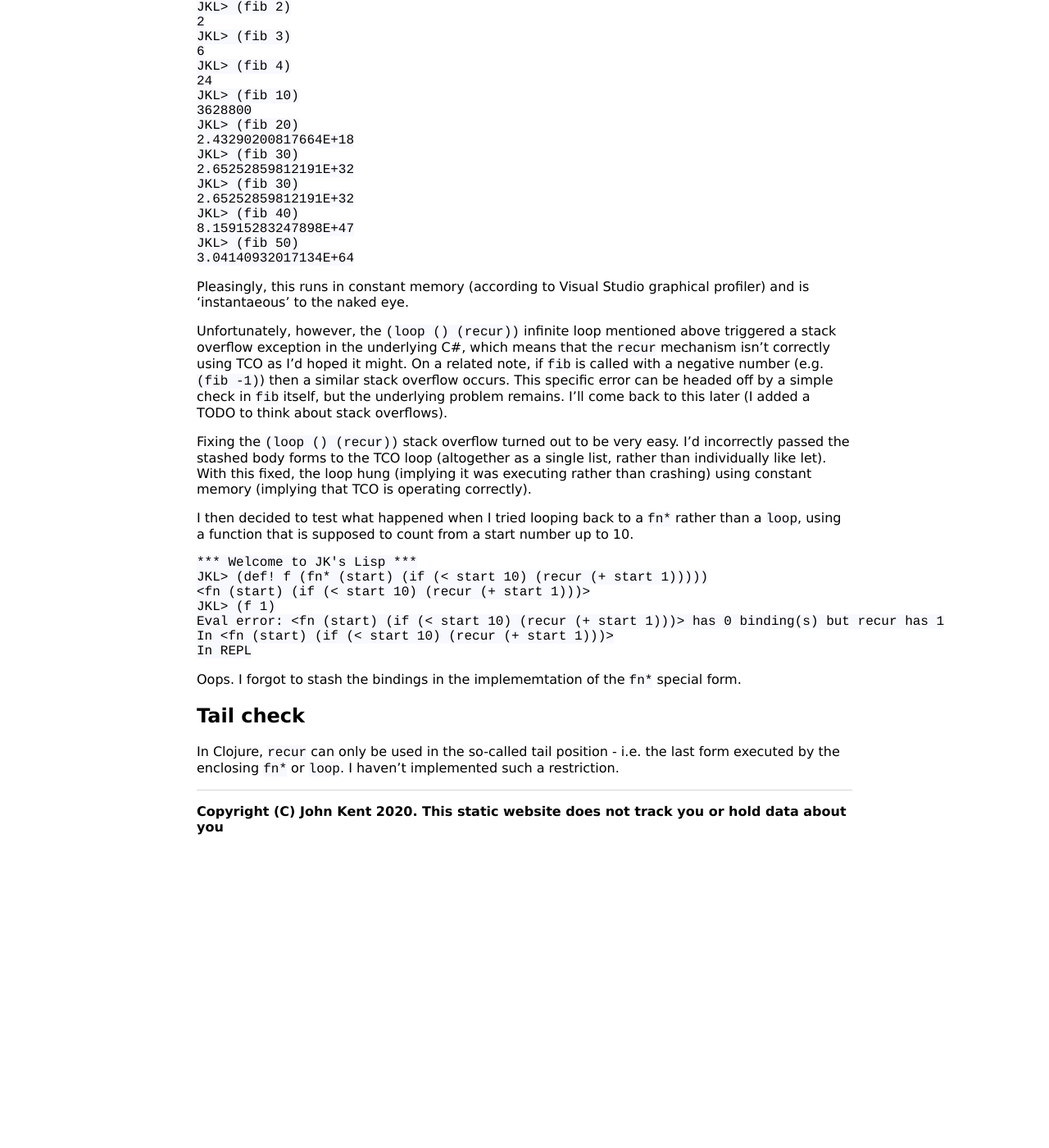
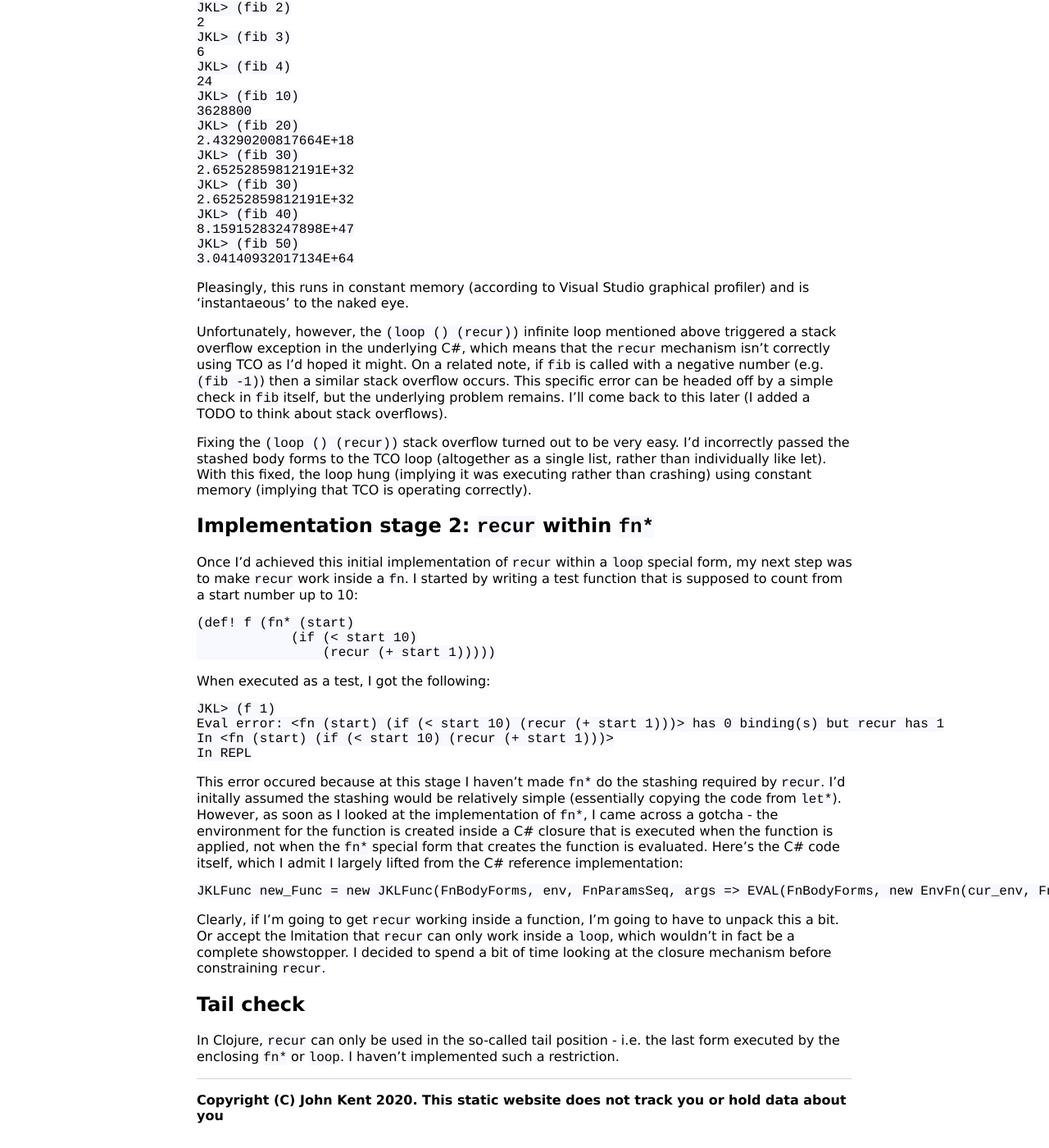
Before and after one commit to KineticLensman/KineticLensman.github.io, a Jekyll site: the page built from _posts/2020-04-18-looping-deep-dive.md, in a window 1280 px wide and 1400 px high, scrolled down 3535 px. Shown: the whole window at 82% size. Built offline with Jekyll 4.4.1, drawn with Linux system fonts in a browser that asks for light colours; before the commit the page ends 4583 px from its top, so only the background shows below that; some of the changed text lies outside the part shown.

Commit message:
Described fn-recur limitation

````diff
--- a/_posts/2020-04-18-looping-deep-dive.md
+++ b/_posts/2020-04-18-looping-deep-dive.md
@@ -103,7 +103,7 @@
 
 I think this is the answer. Now to try it out!
 
-## Implementation
+## Implementation stage 1: `recur` within `loop`
 
 I implemented `loop` and `recur` incrementally, following the steps I've just listed. The implementation went hand in hand with supporting changes to the `env` mechanism - namely a rebind mechanism (called from `recur`) and storage of bindings and body forms for re-evaluation. I also refactored `EVAL` rather than duplicate the complex code in `let*` when writing `loop`, creating a helper function in the process.
 
@@ -145,18 +145,26 @@
 
 Fixing the `(loop () (recur))` stack overflow turned out to be very easy. I'd incorrectly passed the stashed body forms to the TCO loop (altogether as a single list, rather than individually like let). With this fixed, the loop hung (implying  it was executing rather than crashing) using constant memory (implying that TCO is operating correctly).
 
-I then decided to test what happened when I tried looping back to a `fn*` rather than a `loop`, using a function that is supposed to count from a start number up to 10.
+## Implementation stage 2: `recur` within `fn*`
+
+Once I'd achieved this initial implementation of `recur` within a `loop` special form, my next step was to make `recur` work inside a `fn`. I started by writing a test function that is supposed to count from a start number up to 10:
 ```
-*** Welcome to JK's Lisp ***
-JKL> (def! f (fn* (start) (if (< start 10) (recur (+ start 1)))))
-<fn (start) (if (< start 10) (recur (+ start 1)))>
+(def! f (fn* (start)
+            (if (< start 10)
+                (recur (+ start 1)))))
+```
+When executed as a test, I got the following:
+```
 JKL> (f 1)
 Eval error: <fn (start) (if (< start 10) (recur (+ start 1)))> has 0 binding(s) but recur has 1
 In <fn (start) (if (< start 10) (recur (+ start 1)))>
 In REPL
 ```
-
-Oops. I forgot to stash the bindings in the implememtation of the `fn*` special form.
+This error occured because at this stage I haven't made `fn*` do the stashing required by `recur`. I'd initally assumed the stashing would be relatively simple (essentially copying the code from `let*`). However, as soon as I looked at the implementation of `fn*`, I came across a gotcha - the environment for the function is created inside a C# closure that is executed when the function is applied, not when the `fn*` special form that creates the function is evaluated. Here's the C# code itself, which I admit I largely lifted from the C# reference implementation:
+```C#
+JKLFunc new_Func = new JKLFunc(FnBodyForms, env, FnParamsSeq, args => EVAL(FnBodyForms, new EnvFn(cur_env, FnParamsSeq, args)))
+```
+Clearly, if I'm going to get `recur` working inside a function, I'm going to have to unpack this a bit. Or accept the lmitation that `recur` can only work inside a `loop`, which wouldn't in fact be a complete showstopper. I decided to spend a bit of time looking at the closure mechanism before constraining `recur`.
 
 ## Tail check
 
````
